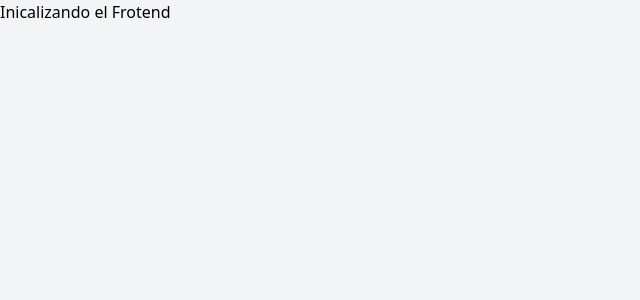
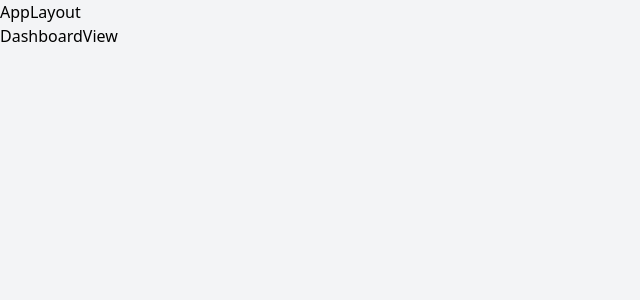
Before and after one commit to EduMoralesCar/AdministradorTareas, a React (Vite) app in the folder Frontend/: page / in a window 1280 px wide. Shown: the top 300 px of the page, without its empty margins (0-640 px from the left). Built offline with nearby package versions, Linux system fonts and the light colour scheme.

Commit message:
feat: agregar react-router-dom y configurar enrutamiento inicial

```diff
--- a/Frontend/package.json
+++ b/Frontend/package.json
@@ -11,7 +11,8 @@
   },
   "dependencies": {
     "react": "^19.2.0",
-    "react-dom": "^19.2.0"
+    "react-dom": "^19.2.0",
+    "react-router-dom": "^7.10.1"
   },
   "devDependencies": {
     "@eslint/js": "^9.39.1",
--- a/Frontend/src/main.tsx
+++ b/Frontend/src/main.tsx
@@ -1,9 +1,10 @@
 import { StrictMode } from 'react'
 import { createRoot } from 'react-dom/client'
 import './index.css'
+import Router from './router'
 
 createRoot(document.getElementById('root')!).render(
   <StrictMode>
-    <h1>Inicalizando el Frotend</h1>
+    <Router />
   </StrictMode>,
 )
```
Also changed, not shown: 1 other file (tests, documents, lock files or other folders).
